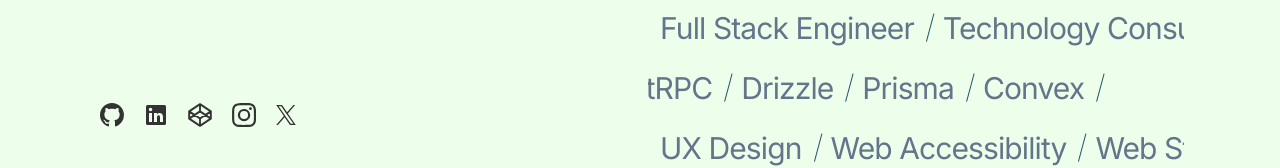
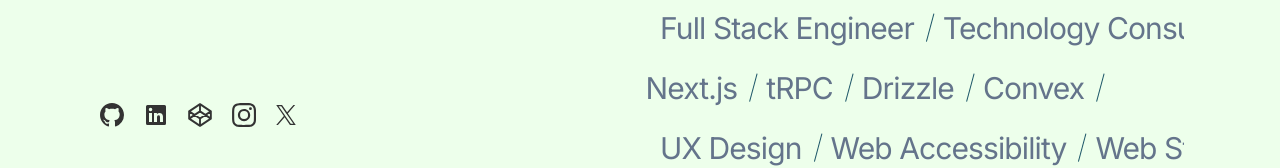
Before and after one commit to gaurangrshah/v02, a Next.js app: page / in a window 1280 px wide. Shown: the part 577-745 px from the top of the page. Built offline with nearby package versions, Linux system fonts and the light colour scheme.

Commit message:
fix: edit scroll order

```diff
--- a/app/_components/keyword-scroll.tsx
+++ b/app/_components/keyword-scroll.tsx
@@ -1,6 +1,6 @@
 const KEYWORDS = [
   ['Full Stack Engineer', 'Technology Consultant', 'Freelance Developer'],
-  ['TanStack Query', 'React-Native', 'Astro', 'Next.js', 'tRPC', 'Drizzle', 'Prisma', 'Convex'],
+  ['TanStack Query', 'Prisma', 'React-Native', 'Astro', 'Next.js', 'tRPC', 'Drizzle', 'Convex'],
   ['UX Design', 'Web Accessibility', 'Web Standards', 'Web Performance', 'Compliance', 'Web Security', 'Search Engine Optimization'],
 ]
 
```
